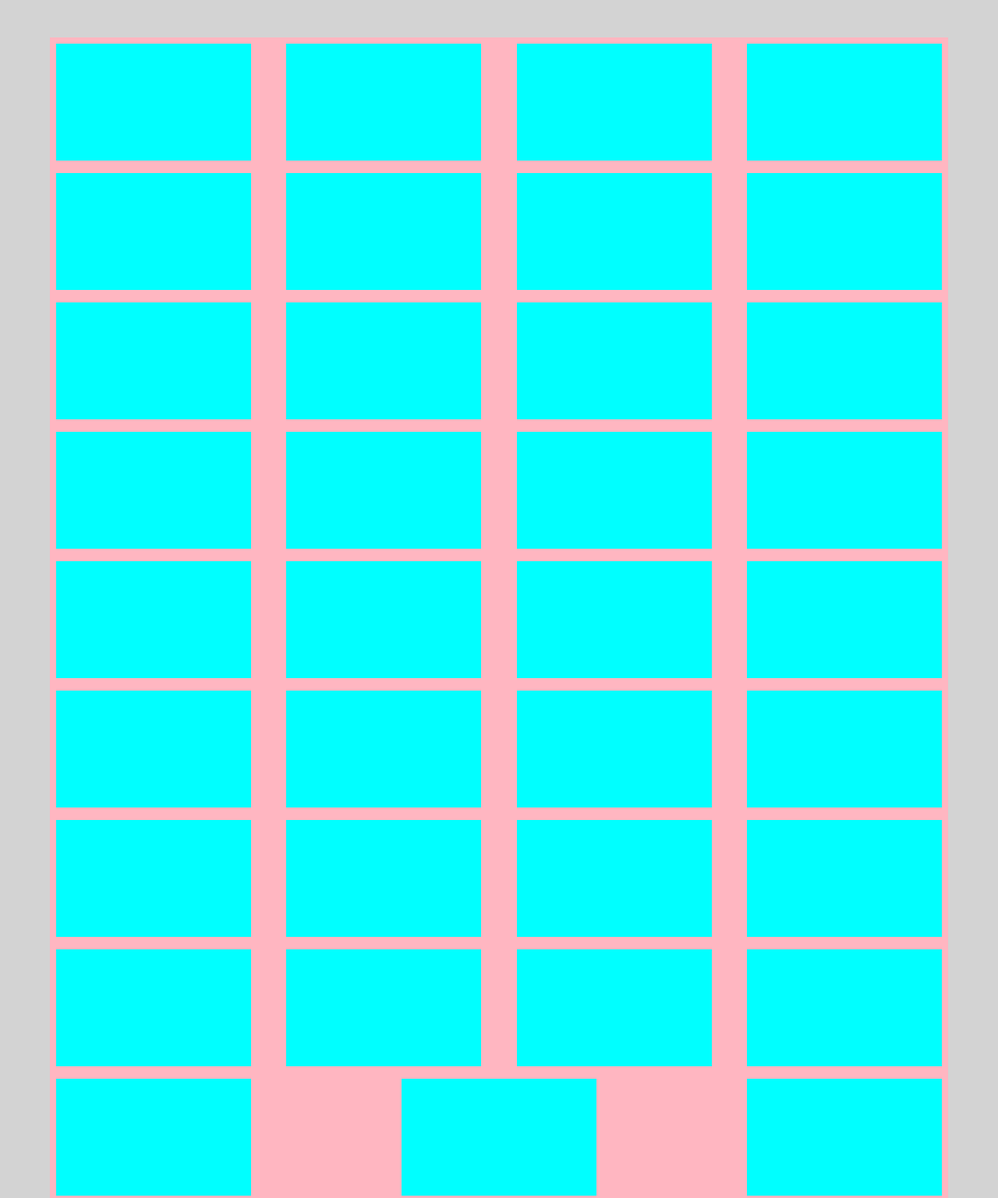
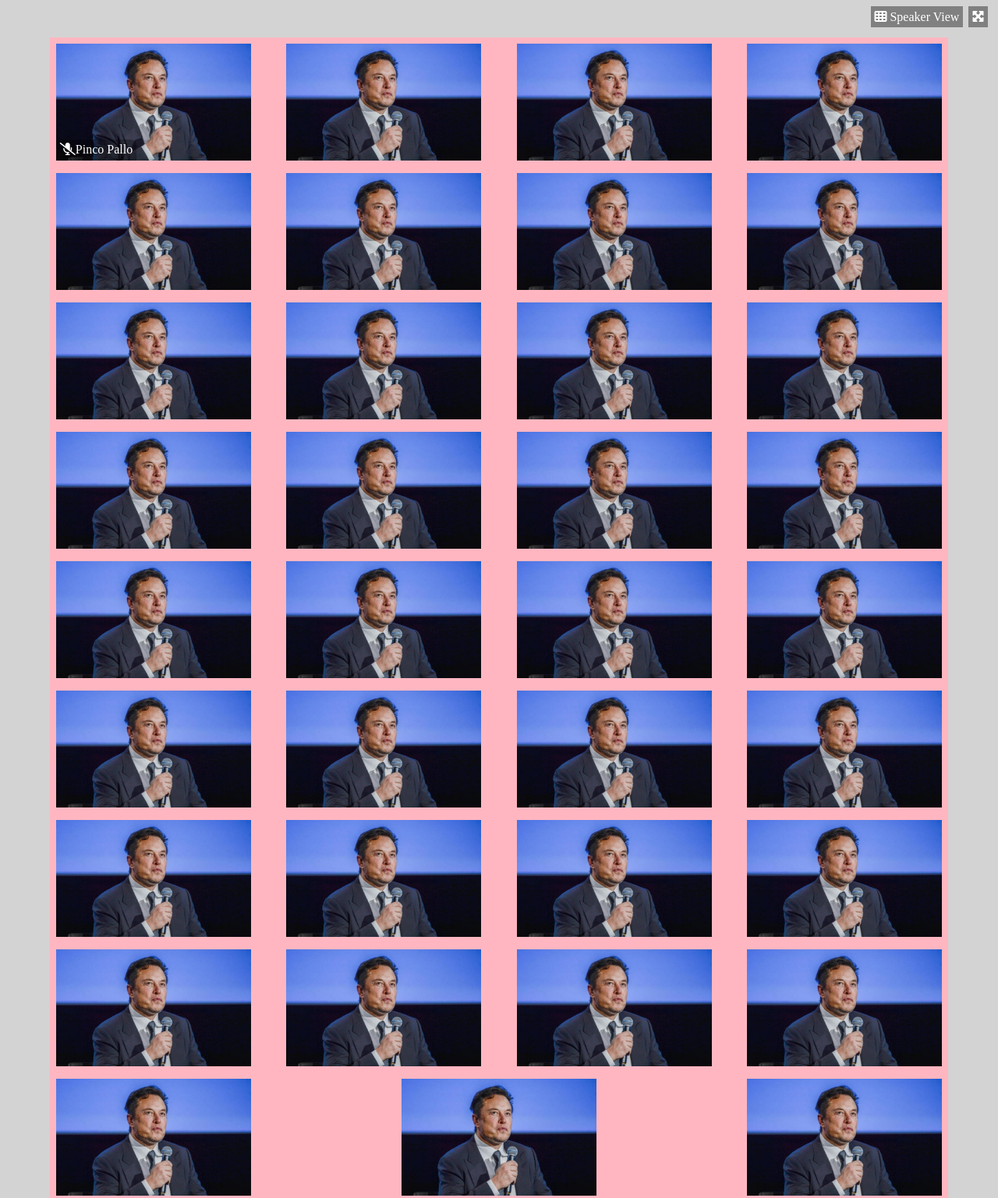
Before and after one commit to SebastianoUrban/html-css-zoom, a plain HTML site: page index.html in a window 1280 px wide. Shown: the top 1537 px of the page at 78% size. Drawn offline with Linux system fonts and the light colour scheme.

Commit message:
update the profile structure

```diff
--- a/css/style.css
+++ b/css/style.css
@@ -8,14 +8,37 @@
     display: flex;
 }
 
+.text-format{
+    line-height: 1.5rem;
+    color: white;
+    padding: 0.1rem 0.3rem;
+}
+
+
 main{
     width: 100vw;
     min-height: 100vh;
     background-color: lightgray;
+    position: relative;
 
     justify-content: center;
     align-items: center;
 }
+
+div.full-screen{
+    position: absolute;
+    top: 1vh;
+    right: 1vw;
+    background-color: gray;
+}
+
+div.view{
+    position: absolute;
+    top: 1vh;
+    right: calc(1vw + 2rem);
+    background-color: gray;
+}
+
 
 section.container{
     width: 90vw;
@@ -33,4 +56,16 @@ div.profile{
     height: 150px;
     background-color: aqua;
     margin: 0.5rem;
+    background-image: url(../img/musk.jpg);
+    background-size: cover;
+    background-position: center;
+    position: relative;
 }
+
+div.name{
+    position: absolute;
+    bottom: 0;
+    left: 0;
+    background-color: rgba(0, 0, 0, 0.3);
+    border-top-right-radius: 0.5rem;
+}
--- a/index.html
+++ b/index.html
@@ -12,42 +12,115 @@
 </head>
     <body>
         <main class="flex">
+            <div class="view text-format"><i class="fa-solid fa-table-cells"></i> Speaker View</div>
+            <div class="full-screen text-format"><i class="fa-solid fa-maximize"></i></div>
+
             <section class="container flex">
-                <div class="profile"></div>
-                <div class="profile"></div>
-                <div class="profile"></div>
-                <div class="profile"></div>
-                <div class="profile"></div>
-                <div class="profile"></div>
-                <div class="profile"></div>
-                <div class="profile"></div>
-                <div class="profile"></div>
-                <div class="profile"></div>
-                <div class="profile"></div>
-                <div class="profile"></div>
-                <div class="profile"></div>
-                <div class="profile"></div>
-                <div class="profile"></div>
-                <div class="profile"></div>
-                <div class="profile"></div>
-                <div class="profile"></div>
-                <div class="profile"></div>
-                <div class="profile"></div>
-                <div class="profile"></div>
-                <div class="profile"></div>
-                <div class="profile"></div>
-                <div class="profile"></div>
-                <div class="profile"></div>
-                <div class="profile"></div>
-                <div class="profile"></div>
-                <div class="profile"></div>
-                <div class="profile"></div>
-                <div class="profile"></div>
-                <div class="profile"></div>
-                <div class="profile"></div>
-                <div class="profile"></div>
-                <div class="profile"></div>
-                <div class="profile"></div>
+                <div class="profile">
+                    <div class="name text-format"><i class="fa-solid fa-microphone-slash"></i>Pinco Pallo</div>
+                </div>
+                <div class="profile">
+                    <div class="name"></div>
+                </div>
+                <div class="profile">
+                    <div class="name"></div>
+                </div>
+                <div class="profile">
+                    <div class="name"></div>
+                </div>
+                <div class="profile">
+                    <div class="name"></div>
+                </div>
+                <div class="profile">
+                    <div class="name"></div>
+                </div>
+                <div class="profile">
+                    <div class="name"></div>
+                </div>
+                <div class="profile">
+                    <div class="name"></div>
+                </div>
+                <div class="profile">
+                    <div class="name"></div>
+                </div>
+                <div class="profile">
+                    <div class="name"></div>
+                </div>
+                <div class="profile">
+                    <div class="name"></div>
+                </div>
+                <div class="profile">
+                    <div class="name"></div>
+                </div>
+                <div class="profile">
+                    <div class="name"></div>
+                </div>
+                <div class="profile">
+                    <div class="name"></div>
+                </div>
+                <div class="profile">
+                    <div class="name"></div>
+                </div>
+                <div class="profile">
+                    <div class="name"></div>
+                </div>
+                <div class="profile">
+                    <div class="name"></div>
+                </div>
+                <div class="profile">
+                    <div class="name"></div>
+                </div>
+                <div class="profile">
+                    <div class="name"></div>
+                </div>
+                <div class="profile">
+                    <div class="name"></div>
+                </div>
+                <div class="profile">
+                    <div class="name"></div>
+                </div>
+                <div class="profile">
+                    <div class="name"></div>
+                </div>
+                <div class="profile">
+                    <div class="name"></div>
+                </div>
+                <div class="profile">
+                    <div class="name"></div>
+                </div>
+                <div class="profile">
+                    <div class="name"></div>
+                </div>
+                <div class="profile">
+                    <div class="name"></div>
+                </div>
+                <div class="profile">
+                    <div class="name"></div>
+                </div>
+                <div class="profile">
+                    <div class="name"></div>
+                </div>
+                <div class="profile">
+                    <div class="name"></div>
+                </div>
+                <div class="profile">
+                    <div class="name"></div>
+                </div>
+                <div class="profile">
+                    <div class="name"></div>
+                </div>
+                <div class="profile">
+                    <div class="name"></div>
+                </div>
+                <div class="profile">
+                    <div class="name"></div>
+                </div>
+                <div class="profile">
+                    <div class="name"></div>
+                </div>
+                <div class="profile">
+                    <div class="name"></div>
+                </div>
             </section>
 
         </main>
```
Also changed, not shown: img/musk.jpg (added).
